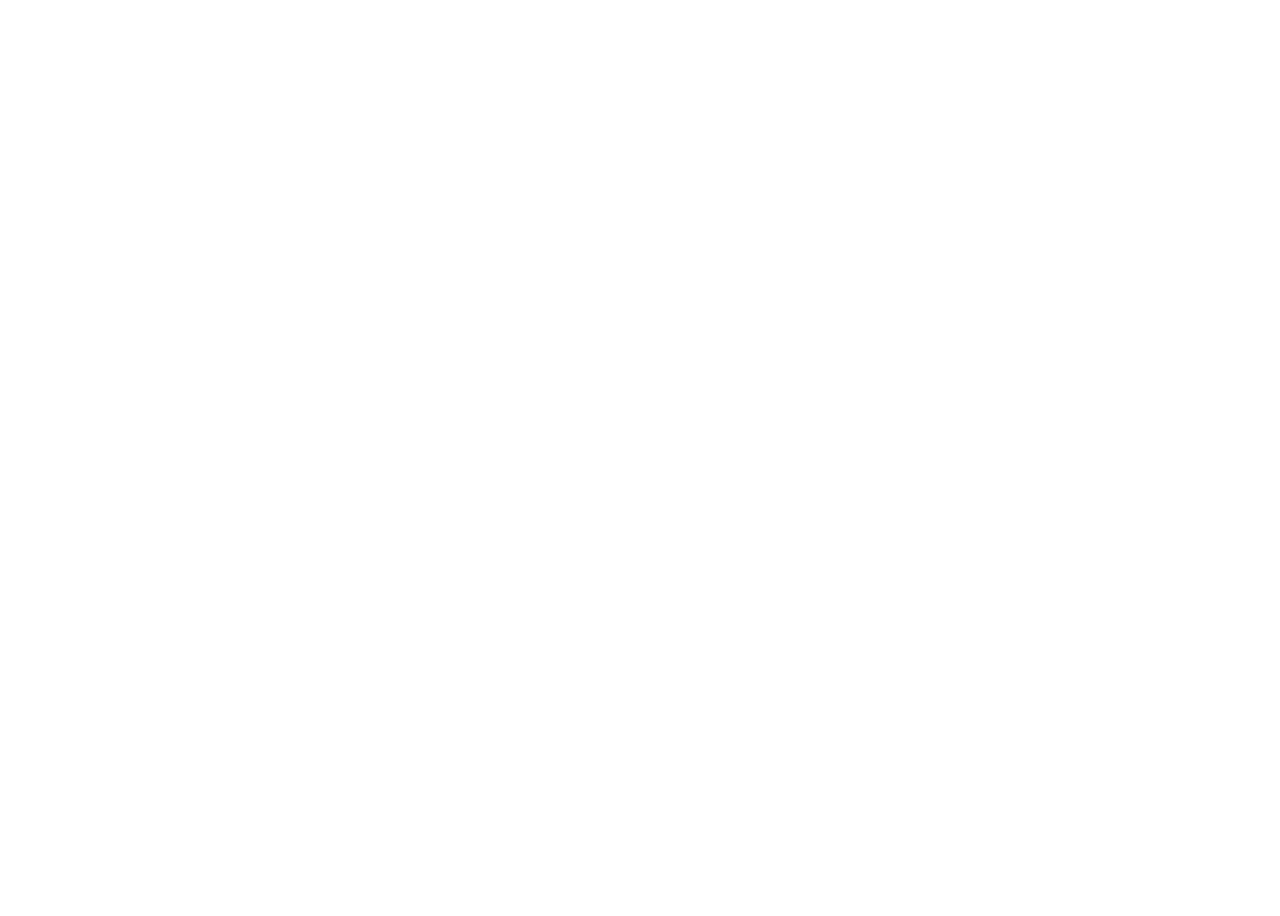
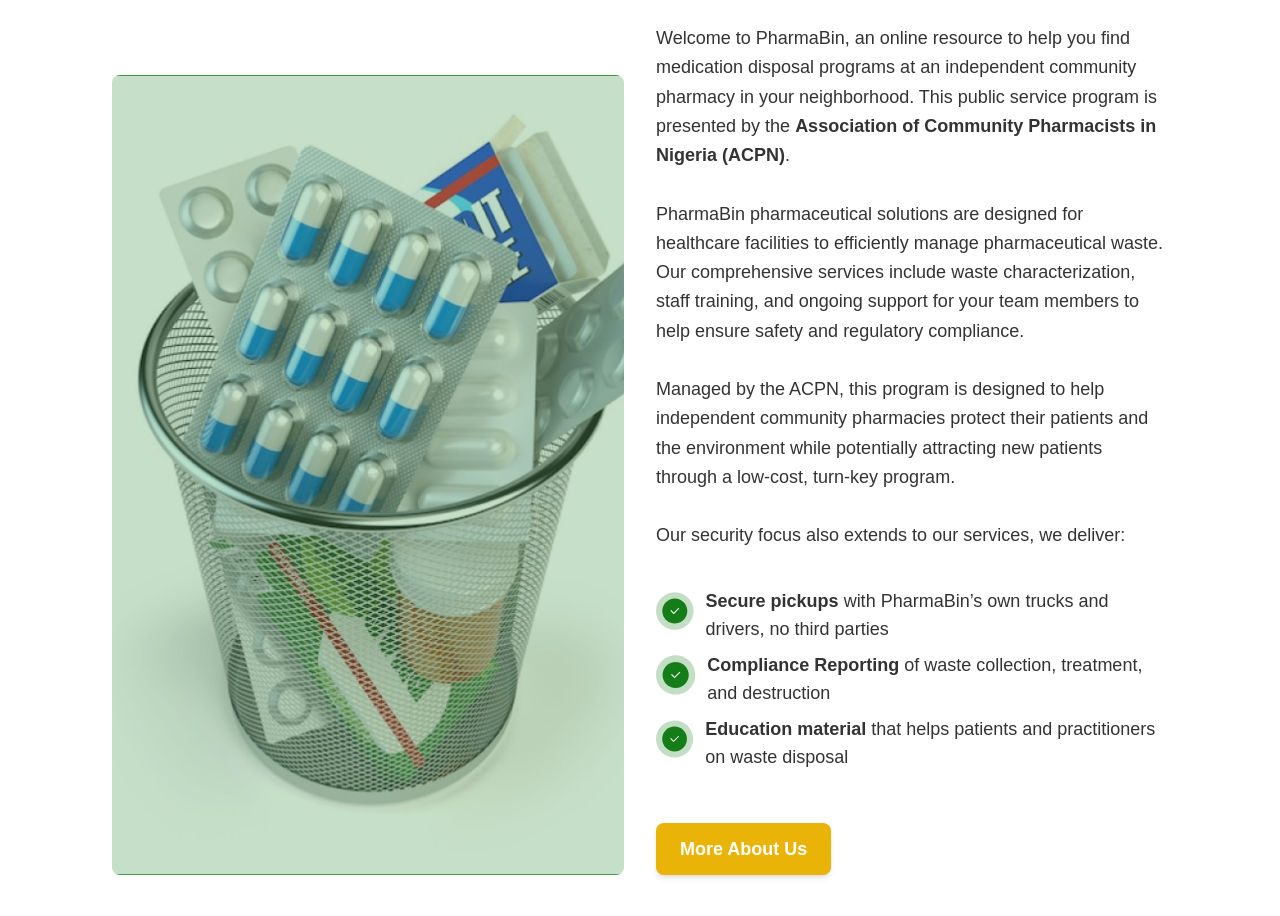
Before and after one commit to Farouk-ayo/pharmabin, a Next.js app: page / in a window 1280 px wide. Shown: the part 1164-2080 px from the top of the page. Before the commit the page ends 1024 px from the top, so only its background shows below. Built offline with nearby package versions, Linux system fonts and the light colour scheme.

Commit message:
feat:about -us

```diff
--- a/app/page.tsx
+++ b/app/page.tsx
@@ -1,9 +1,94 @@
+import Badge from "@/components/badge/badge";
 import Header from "@/components/header/header";
+import { CheckMark } from "@/components/icons";
+import Image from "next/image";
 
 export default function Home() {
   return (
     <>
       <Header />
+      <section className="px-4 lg:px-28 py-40 bg-white rounded-lg shadow-md relative z-10">
+        <div className="lg:w-[50%]">
+          <Badge text="About Us" bgColor="bg-tertiary" className="mb-8" />
+          <h1 className="text-3xl font-bold text-tertiary3 mb-6">
+            The Industry Leader In Pharmaceutical Waste Management
+          </h1>
+        </div>
+
+        <div className="flex flex-col lg:flex-row items-end gap-8">
+          <div className="relative w-full lg:w-[50%] h-[30rem] lg:h-[50rem]">
+            <Image
+              src="/drugs.png"
+              alt="drugs"
+              layout="fill"
+              objectFit="cover"
+              className="rounded-lg"
+            />
+          </div>
+          <div className="w-full lg:w-1/2 gap-5 text-base sm:text-base xl:text-lg h-full flex flex-col justify-between">
+            <p className="text-textPrimary leading-relaxed mb-4">
+              Welcome to PharmaBin, an online resource to help you find
+              medication disposal programs at an independent community pharmacy
+              in your neighborhood. This public service program is presented by
+              the{" "}
+              <strong>
+                Association of Community Pharmacists in Nigeria (ACPN)
+              </strong>
+              .
+              <br />
+              <br />
+              PharmaBin pharmaceutical solutions are designed for healthcare
+              facilities to efficiently manage pharmaceutical waste. Our
+              comprehensive services include waste characterization, staff
+              training, and ongoing support for your team members to help ensure
+              safety and regulatory compliance.
+              <br />
+              <br /> Managed by the ACPN, this program is designed to help
+              independent community pharmacies protect their patients and the
+              environment while potentially attracting new patients through a
+              low-cost, turn-key program.
+              <br />
+              <br />
+              Our security focus also extends to our services, we deliver:
+            </p>
+
+            <div>
+              <ul className="text-textPrimary flex flex-col gap-2">
+                <li className="flex items-start gap-3">
+                  <CheckMark className=" w-12 h-12 " />
+                  <span>
+                    <strong>Secure pickups</strong> with PharmaBin’s own trucks
+                    and drivers, no third parties
+                  </span>
+                </li>
+                <li className="flex items-start gap-3">
+                  <CheckMark className=" w-12 h-12 " />
+                  <span>
+                    <strong>Compliance Reporting</strong> of waste collection,
+                    treatment, and destruction
+                  </span>
+                </li>
+                <li className="flex items-start gap-3">
+                  <CheckMark className=" w-12 h-12 " />
+                  <span>
+                    <strong>Education material</strong> that helps patients and
+                    practitioners on waste disposal
+                  </span>
+                </li>
+              </ul>
+            </div>
+
+            <div className="mt-8">
+              <a
+                href="#"
+                className="inline-block bg-yellow-500 text-white font-semibold px-6 py-3 rounded-lg shadow-md hover:bg-yellow-600"
+              >
+                More About Us
+              </a>
+            </div>
+          </div>
+        </div>
+      </section>
     </>
   );
 }
--- /dev/null
+++ b/components/badge/badge.tsx
@@ -0,0 +1,25 @@
+import React from "react";
+
+interface BadgeProps {
+  text: string;
+  bgColor?: string;
+  textColor?: string;
+  className?: string;
+}
+
+const Badge: React.FC<BadgeProps> = ({
+  text,
+  bgColor = "bg-tertiary",
+  textColor = "text-primary",
+  className,
+}) => {
+  return (
+    <div
+      className={`inline-block ${bgColor} ${textColor} text-sm font-semibold px-3 py-1 rounded-lg ${className}`}
+    >
+      {text}
+    </div>
+  );
+};
+
+export default Badge;
--- a/components/buttons/button.tsx
+++ b/components/buttons/button.tsx
@@ -16,7 +16,7 @@
   className,
 }) => {
   const baseStyles =
-    "px-5 py-4 rounded-md font-semibold transition-all duration-200";
+    "px-2 py-2 sm:px-5 sm:py-4 rounded-md font-semibold transition-all duration-200 ease-in-out text-sm sm:text-lg ";
 
   const variantStyles: Record<string, string> = {
     primary: "bg-primary hover:bg-tertiary",
--- a/components/header/header.tsx
+++ b/components/header/header.tsx
@@ -8,7 +8,7 @@
 
 export default function Header() {
   return (
-    <div className="relative top-32 px-4 lg:px-28 py-10 md:py-40 min-h-[600px] flex items-center overflow-hidden">
+    <div className="relative  md:top-32 px-4 lg:px-28 py-40 min-h-[600px] flex items-center overflow-hidden">
       <div
         className="absolute inset-0 w-full h-full"
         style={{
@@ -20,7 +20,7 @@
       />
       <div className="absolute inset-0 md:bg-gradient-to-r from-[#157D18]/90 via-[#157D18]/40 to-transparent bg-[#157D18]/60 md:bg-transparent " />
 
-      <div className="relative w-full md:w-[70%] text-left p-5 md:p-10 flex flex-col gap-5">
+      <div className="relative w-full md:w-[90%] text-left p-5 md:p-10 flex flex-col gap-5">
         <div className="absolute top-0 left-0 ">
           <TopLeftIcon />
         </div>
@@ -36,7 +36,7 @@
         <h1 className="text-3xl md:text-5xl lg:text-7xl font-bold text-white">
           Secure Your Pharmaceutical Waste With Our Disposal Services
         </h1>
-        <p className="text-base md:text-lg text-medium text-white">
+        <p className="text-sm md:text-lg text-medium text-white">
           PharmaBin pharmaceutical waste collection systems are leading a new
           wave of pharmaceutical containers designed first and foremost to
           PROTECT. With built-in security features that prevent tampering and
--- a/components/icons/index.tsx
+++ b/components/icons/index.tsx
@@ -241,3 +241,32 @@
     </svg>
   );
 };
+export const CheckMark = ({
+  fill,
+  ...props
+}: ReactSVGProps & { stroke?: string }) => {
+  return (
+    <svg
+      width="32"
+      height="32"
+      viewBox="0 0 32 32"
+      {...props}
+      fill={fill || "none"}
+      xmlns="http://www.w3.org/2000/svg"
+    >
+      <path
+        d="M16 32C24.8366 32 32 24.8366 32 16C32 7.16344 24.8366 0 16 0C7.16344 0 0 7.16344 0 16C0 24.8366 7.16344 32 16 32Z"
+        fill="#157D18"
+        fillOpacity="0.25"
+      />
+      <path
+        d="M16.0001 26.6666C21.8911 26.6666 26.6667 21.891 26.6667 15.9999C26.6667 10.1089 21.8911 5.33325 16.0001 5.33325C10.109 5.33325 5.33341 10.1089 5.33341 15.9999C5.33341 21.891 10.109 26.6666 16.0001 26.6666Z"
+        fill="#157D18"
+      />
+      <path
+        d="M15.1113 17.4098L19.1966 13.324L19.8255 13.9524L15.1113 18.6667L12.2828 15.8382L12.9113 15.2098L15.1113 17.4098Z"
+        fill="white"
+      />
+    </svg>
+  );
+};
--- a/components/navbar/topBar.tsx
+++ b/components/navbar/topBar.tsx
@@ -5,7 +5,7 @@
 
 const TopBar: React.FC = () => {
   return (
-    <div className="bg-primaryDark text-white py-3 px-5 lg:px-28 flex flex-col md:flex-row justify-between items-center text-sm">
+    <div className=" hidden md:flex bg-primaryDark text-white py-3 px-5 lg:px-28  sm:flex-col md:flex-row justify-between items-center text-sm">
       <div className="flex items-center space-x-2">
         <div className="flex items-center space-x-4">
           <PhoneCallIcon className="w-4 h-4" />
```
Also changed, not shown: public/checkmark.svg (added).
